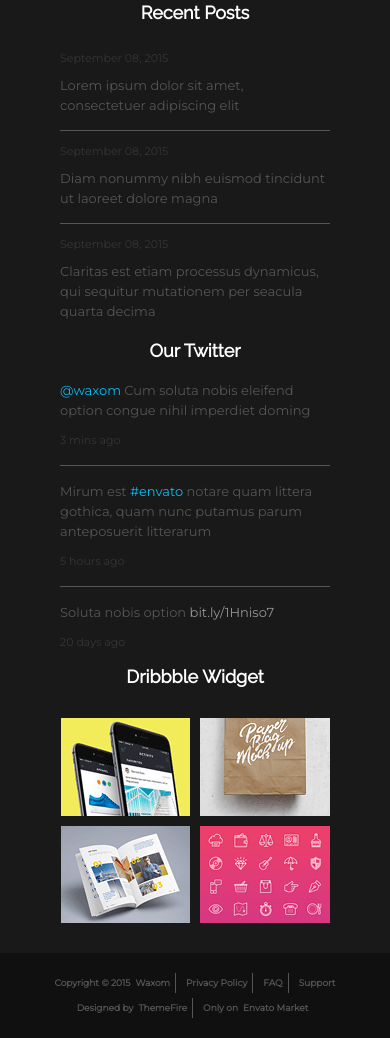
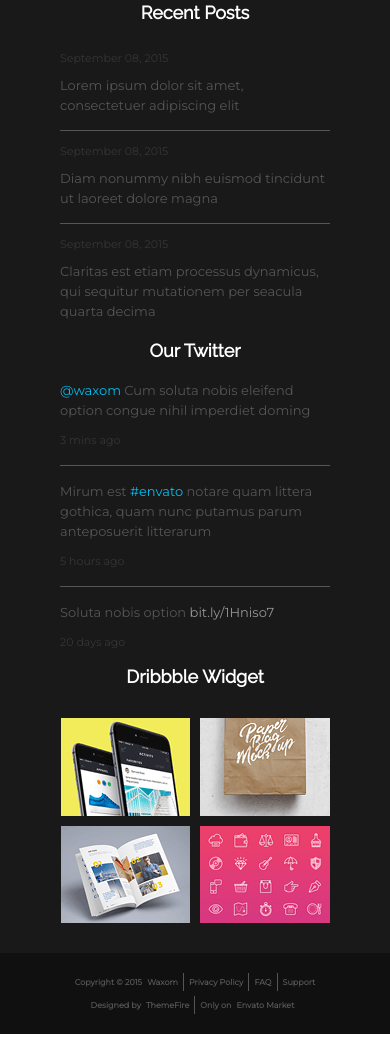
Before and after one commit to AnnaTykhomyrova/Beetroot_Diploma, a website: page index.html in a window 390 px wide. Shown: the part 5154-6192 px from the top of the page. Drawn offline with nearby package versions, Linux system fonts and the light colour scheme.

Commit message:
more fixed for 320px

```diff
--- a/sass/main.scss
+++ b/sass/main.scss
@@ -2387,7 +2387,8 @@ footer {
   }
   footer .container {
     padding: 20px 0 20px 0;
-    font-size: 9px;
+    font-size: 8px;
+    line-height: 18px;
     .right {
       margin-top: 5px;
     }
@@ -2402,4 +2403,10 @@ footer {
   footer .container .right h4:nth-child(4) {
     padding-right: 5px;
   }
-}
+  footer .container .left h4:nth-child(3), footer .container .left h4:nth-child(4), footer .container .left h4:nth-child(5) {
+    margin-left: 5px;
+  }
+  footer .container .right h4:nth-child(3) {
+    margin-left: 5px;
+  }
+}
```
Also changed, not shown: css/main.min.css.
